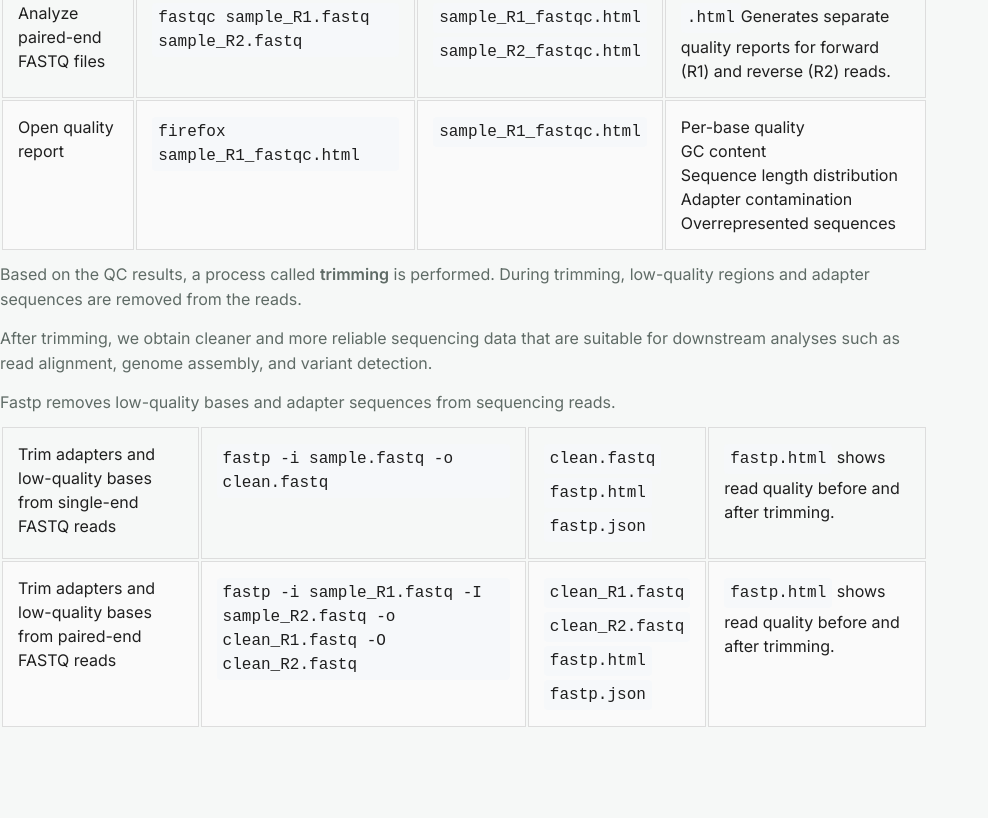
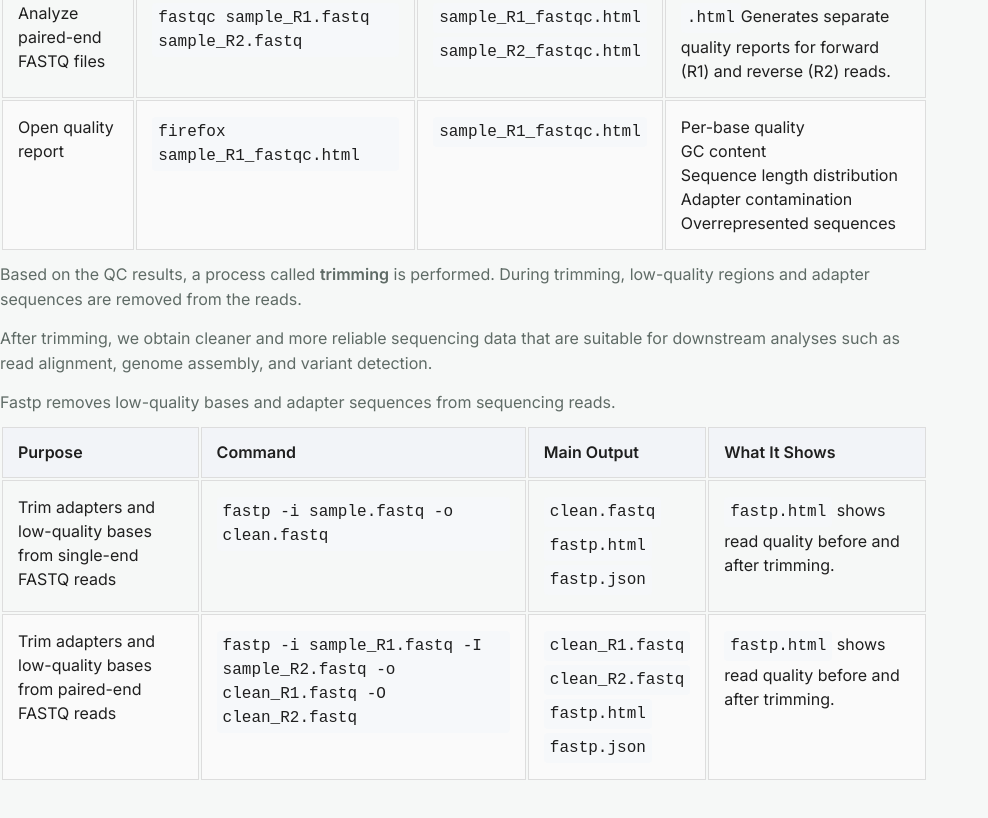
Before and after one commit to Gokuldhanapati/Gokuldhanapati.github.io, a plain HTML site: page bioinformatics.html in a window 1280 px wide. Shown: the part 4309-5127 px from the top of the page, without its empty margins (0-988 px from the left). Drawn offline with Linux system fonts and the light colour scheme.

Commit message:
Update bioinformatics.html

```diff
--- a/bioinformatics.html
+++ b/bioinformatics.html
@@ -348,6 +348,13 @@ Fastp removes low-quality bases and adapter sequences from sequencing reads.
 </p>
 <table class="command-table">
   <thead>
+    <tr>
+      <th>Purpose</th>
+      <th>Command</th>
+      <th>Main Output</th>
+      <th>What It Shows</th>
+    </tr>
+  </thead>
 <tr>
   <td>Trim adapters and low-quality bases from single-end FASTQ reads</td>
   <td>
```
